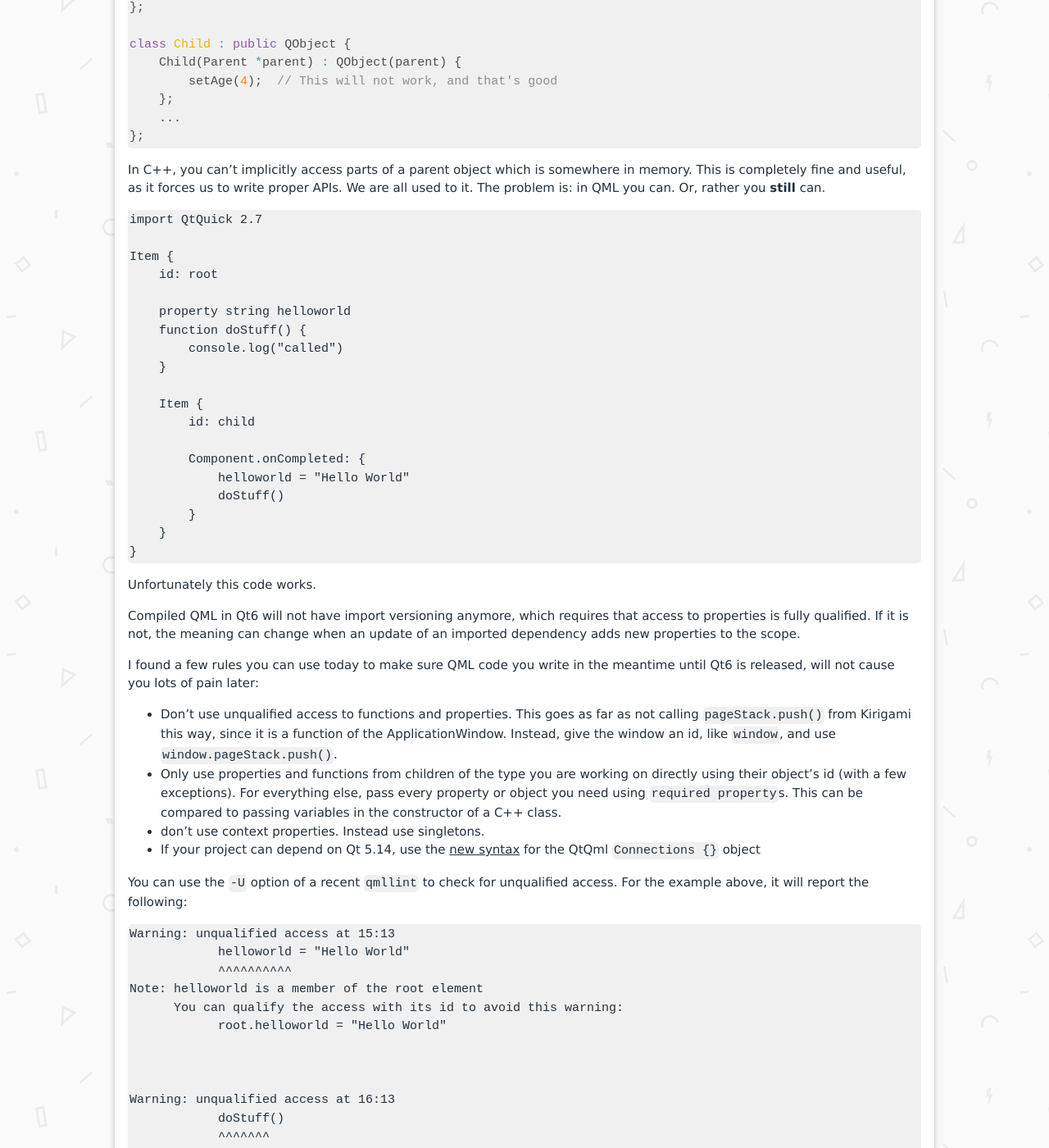
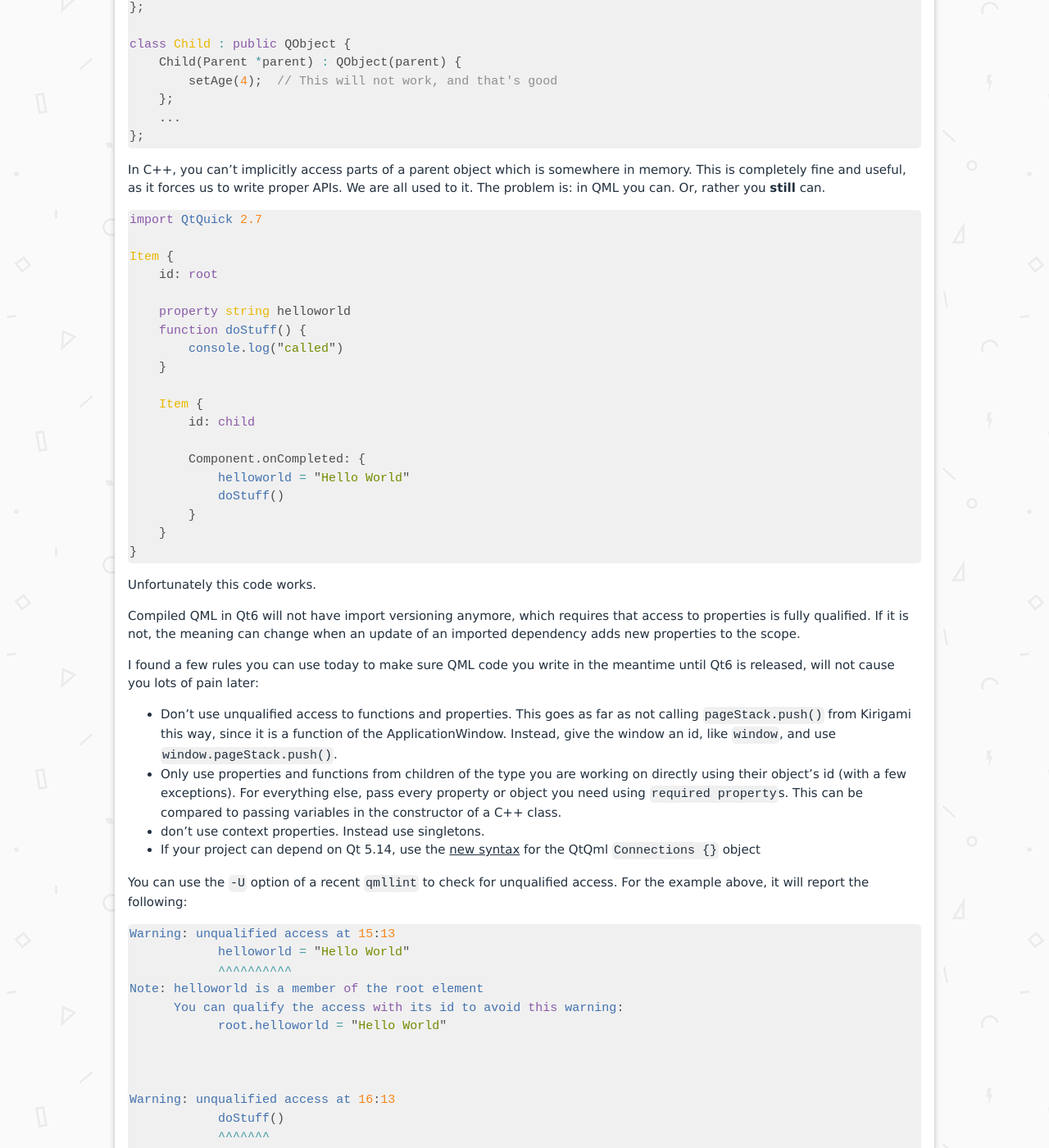
Before and after one commit to jbbgameich/jbbgameich.github.io, a Jekyll site: the page built from _posts/2020-05-18-compiled-qml.md, in a window 1280 px wide and 1400 px high, scrolled down 577 px. Shown: the whole window at 82% size. Built offline with Jekyll 4.4.1, drawn with Linux system fonts in a browser that asks for light colours; some of the changed text lies outside the part shown.

Commit message:
Enable syntax highlighting in most posts

````diff
--- a/_posts/2020-05-18-compiled-qml.md
+++ b/_posts/2020-05-18-compiled-qml.md
@@ -34,7 +34,7 @@
 In C++, you can't implicitly access parts of a parent object which is somewhere in memory. This is completely fine and useful, as it forces us to write proper APIs. We are all used to it.
 The problem is: in QML you can. Or, rather you **still** can.
 
-```QML
+```qml
 import QtQuick 2.7
 
 Item {
@@ -68,7 +68,7 @@
 
 You can use the `-U` option of a recent `qmllint` to check for unqualified access. For the example above, it will report the following:
 
-```QML
+```qml
 Warning: unqualified access at 15:13
             helloworld = "Hello World"
             ^^^^^^^^^^
````
Also changed, not shown: _posts/2020-04-16-git-lab.md (+1 -1 lines), _posts/2020-05-19-a-month-of-git-lab.md (+1 -1 lines), _posts/2021-03-13-Windows-VM.md (+3 -3 lines).
